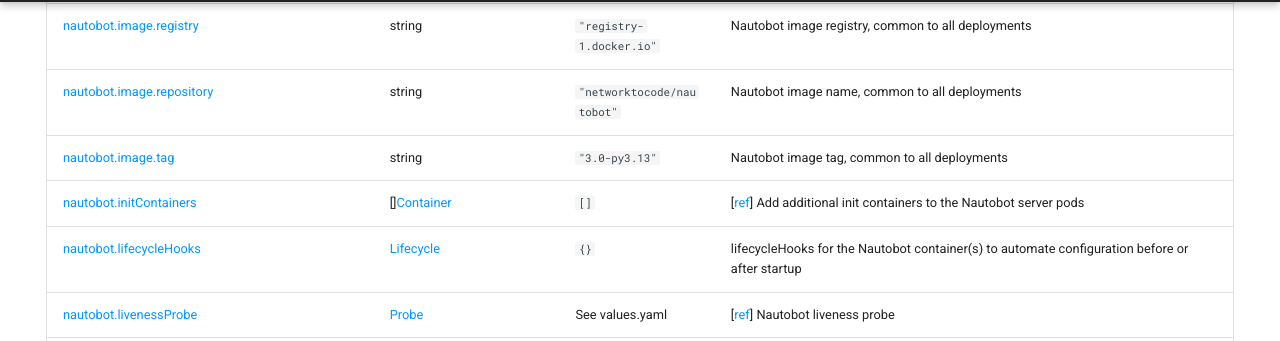
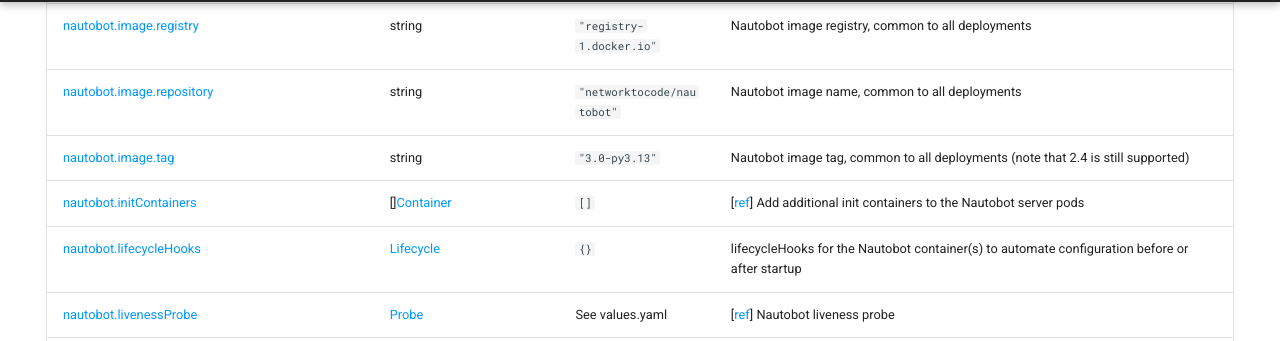
Before and after one commit to nautobot/helm-charts, an MkDocs documentation site: the page built from docs/configuration/reference.md, in a window 1280 px wide and 900 px high, scrolled down 7938 px. Shown: the part 110-451 px from the top of the window. Built offline with MkDocs 1.6.1 and Material for MkDocs 9.7.7, drawn with Linux system fonts in a browser that asks for light colours; comment, search, counter and statistics services are not loaded.

Commit message:
update docs

```diff
--- a/docs/configuration/reference.md
+++ b/docs/configuration/reference.md
@@ -176,7 +176,7 @@
 | <a name="nautobot.image.pullSecrets">[nautobot.image.pullSecrets](https://github.com/nautobot/helm-charts/blob/main/charts/nautobot/values.yaml#L48)</a> | []string | `[]` | List of secret names to be used as image [pull secrets](https://kubernetes.io/docs/tasks/configure-pod-container/pull-image-private-registry/), common to all deployments |
 | <a name="nautobot.image.registry">[nautobot.image.registry](https://github.com/nautobot/helm-charts/blob/main/charts/nautobot/values.yaml#L40)</a> | string | `"registry-1.docker.io"` | Nautobot image registry, common to all deployments |
 | <a name="nautobot.image.repository">[nautobot.image.repository](https://github.com/nautobot/helm-charts/blob/main/charts/nautobot/values.yaml#L42)</a> | string | `"networktocode/nautobot"` | Nautobot image name, common to all deployments |
-| <a name="nautobot.image.tag">[nautobot.image.tag](https://github.com/nautobot/helm-charts/blob/main/charts/nautobot/values.yaml#L44)</a> | string | `"3.0-py3.13"` | Nautobot image tag, common to all deployments |
+| <a name="nautobot.image.tag">[nautobot.image.tag](https://github.com/nautobot/helm-charts/blob/main/charts/nautobot/values.yaml#L44)</a> | string | `"3.0-py3.13"` | Nautobot image tag, common to all deployments (note that 2.4 is still supported) |
 | <a name="nautobot.initContainers">[nautobot.initContainers](https://github.com/nautobot/helm-charts/blob/main/charts/nautobot/values.yaml#L219)</a> | [][Container](https://kubernetes.io/docs/reference/kubernetes-api/workload-resources/pod-v1/#Container) | `[]` | [[ref](https://kubernetes.io/docs/concepts/workloads/pods/init-containers/)] Add additional init containers to the Nautobot server pods |
 | <a name="nautobot.lifecycleHooks">[nautobot.lifecycleHooks](https://github.com/nautobot/helm-charts/blob/main/charts/nautobot/values.yaml#L191)</a> | [Lifecycle](https://kubernetes.io/docs/reference/kubernetes-api/workload-resources/pod-v1/#lifecycle) | `{}` | lifecycleHooks for the Nautobot container(s) to automate configuration before or after startup |
 | <a name="nautobot.livenessProbe">[nautobot.livenessProbe](https://github.com/nautobot/helm-charts/blob/main/charts/nautobot/values.yaml#L60)</a> | [Probe](https://kubernetes.io/docs/reference/kubernetes-api/workload-resources/pod-v1/#lifecycle-1) | See values.yaml | [[ref](https://kubernetes.io/docs/tasks/configure-pod-container/configure-liveness-readiness-startup-probes/#configure-probes)] Nautobot liveness probe |
```
